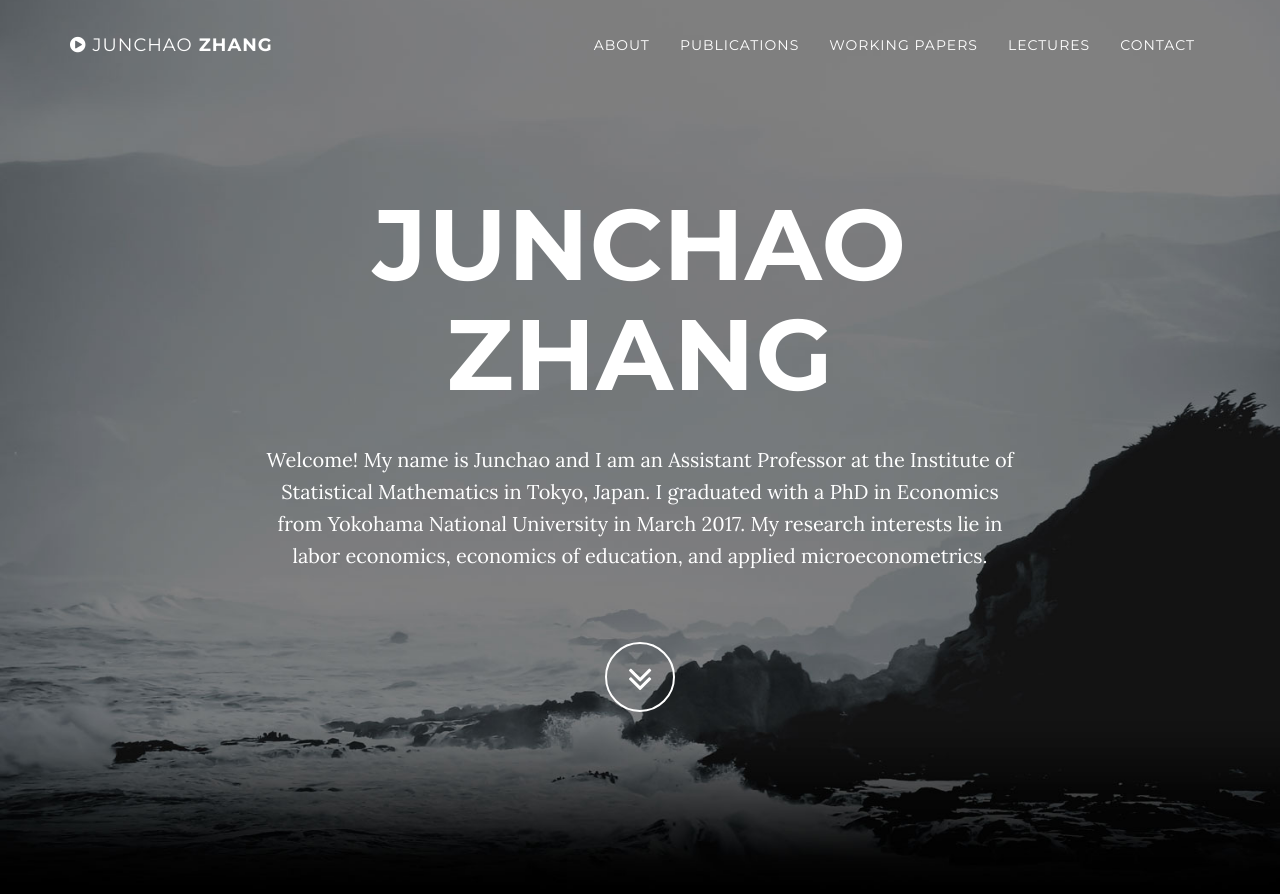
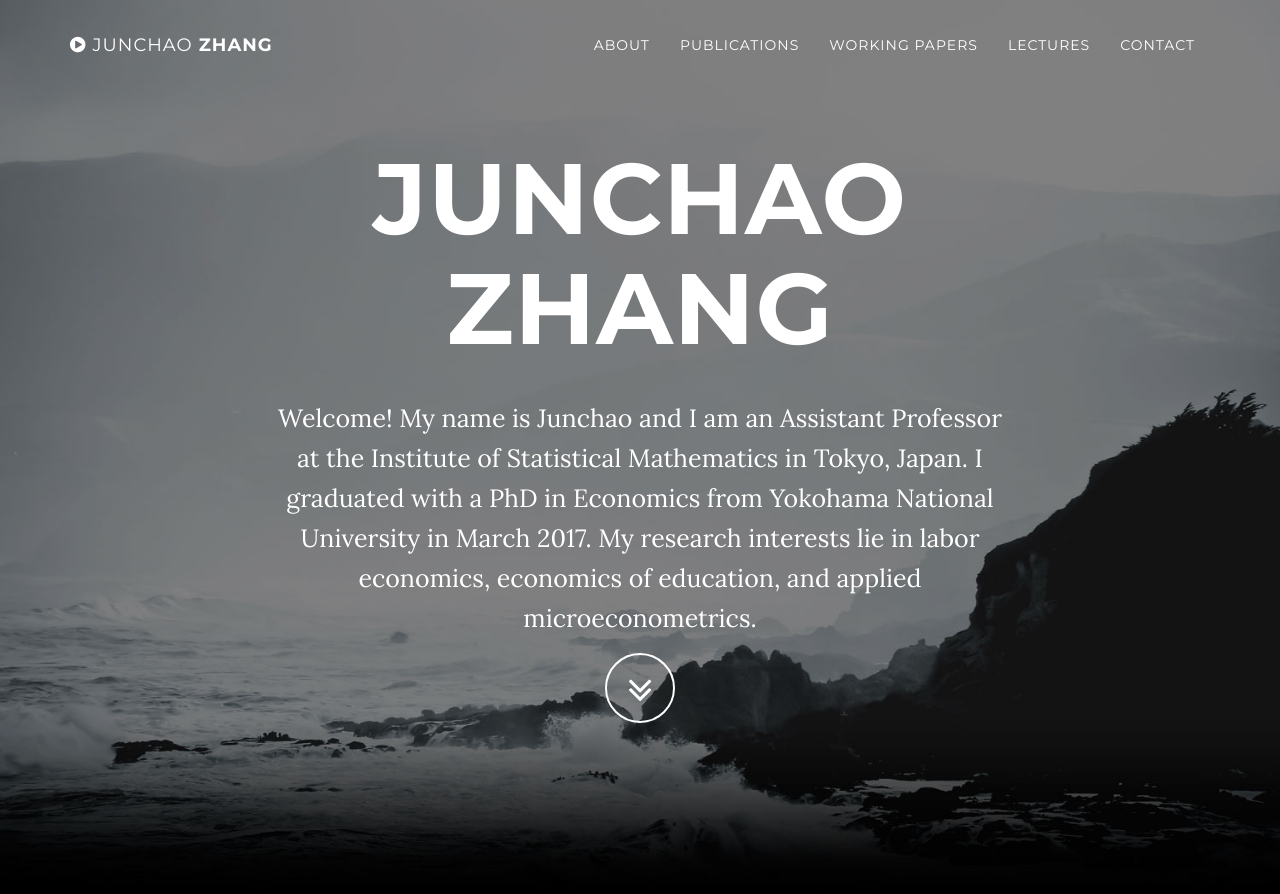
Before and after one commit to ztempest0218/ztempest0218.github.io, a Jekyll site: the page built from index.html, in a window 1280 px wide and 900 px high. Shown: the top 894 px of the window. Built offline with Jekyll 4.4.1, drawn with Linux system fonts in a browser that asks for light colours.

```diff
--- a/_config.yml
+++ b/_config.yml
@@ -2,7 +2,7 @@
 title: "Junchao Zhang"
 email: ztempest0218@gmail.com
 url: https://ztempest0218.github.io
-description: <p>Welcome! My name is Junchao and I am an Assistant Professor at the Institute of Statistical Mathematics in Tokyo, Japan. I graduated with a PhD in Economics from Yokohama National University in March 2017. My research interests lie in labor economics, economics of education, and applied microeconometrics.</p>
+description: Welcome! My name is Junchao and I am an Assistant Professor at the Institute of Statistical Mathematics in Tokyo, Japan. I graduated with a PhD in Economics from Yokohama National University in March 2017. My research interests lie in labor economics, economics of education, and applied microeconometrics.
 
 
 # Color settings (hex-codes without the leading hash-tag)
```
